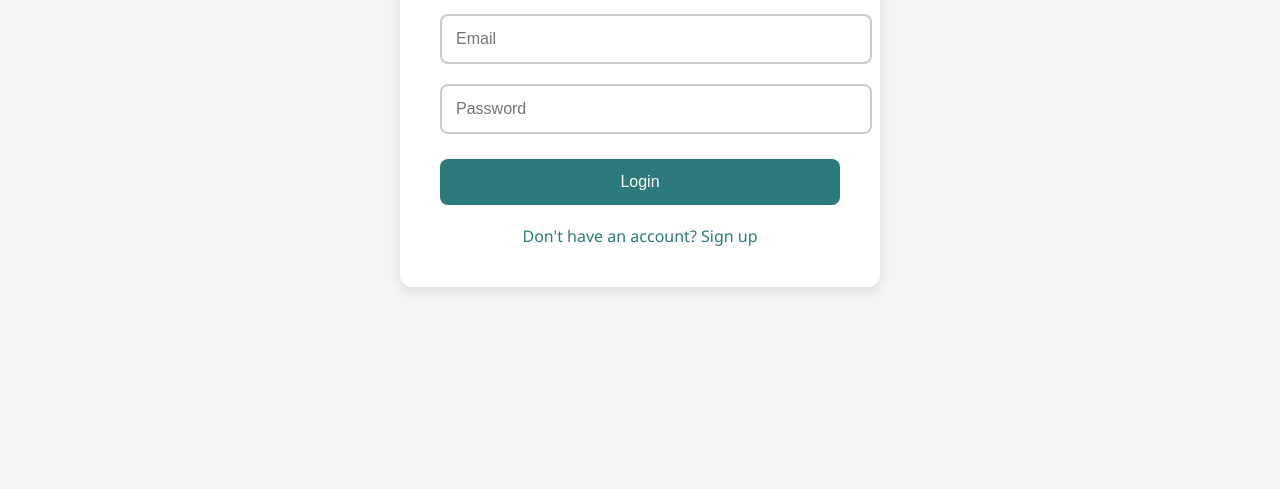
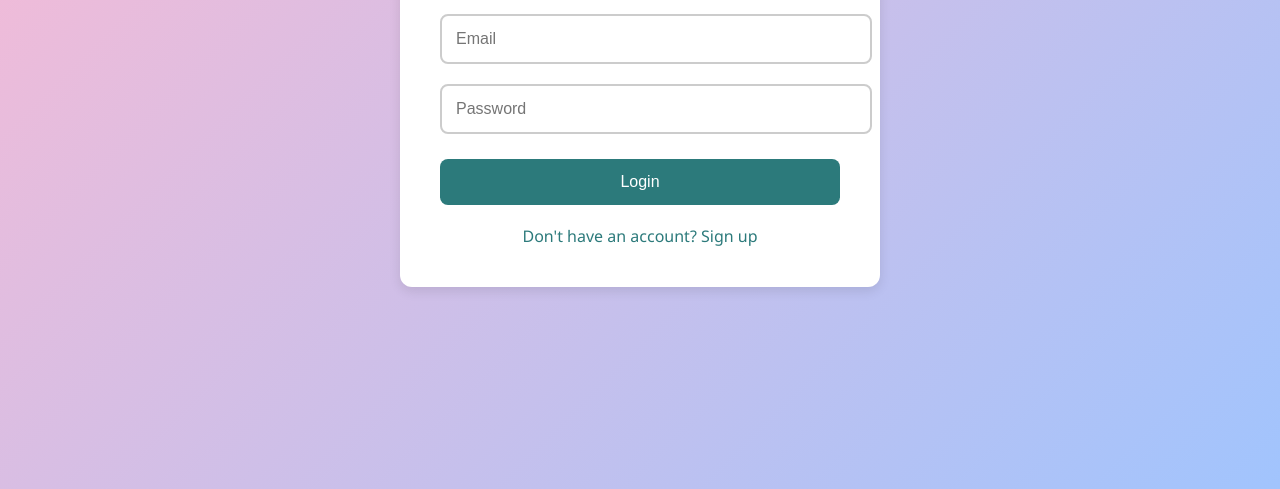
Before and after one commit to Neha-Shri-10/Mini-Project, a website: page login.html in a window 1280 px wide. Shown: the part 311-800 px from the top of the page. Drawn offline with Linux system fonts and the light colour scheme.

Commit message:
Update login.html

```diff
--- a/login.html
+++ b/login.html
@@ -7,7 +7,7 @@
   <style>
     body {
       font-family: 'Segoe UI', sans-serif;
-      background-color: #f3f4f6;
+      background: linear-gradient(135deg, #fcbad3 0%, #a1c4fd 100%);
       margin: 0;
       display: flex;
       justify-content: center;
```
